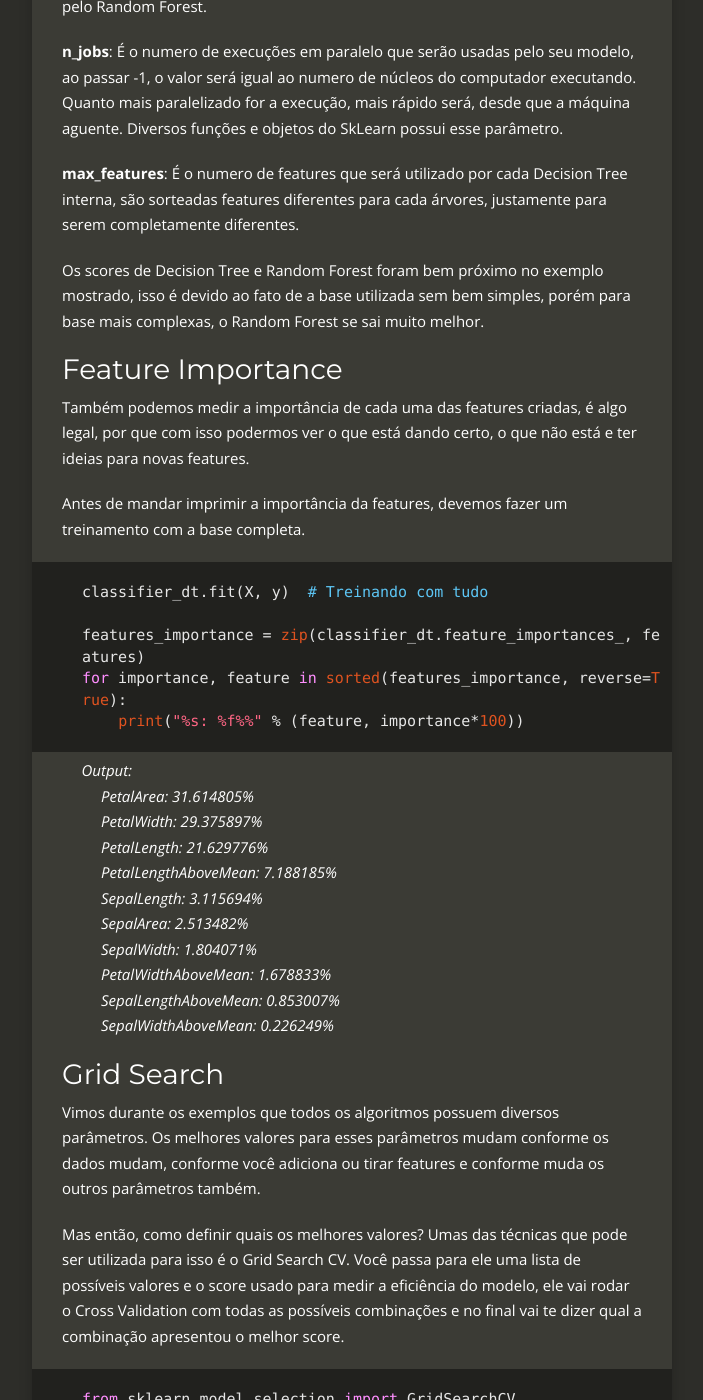
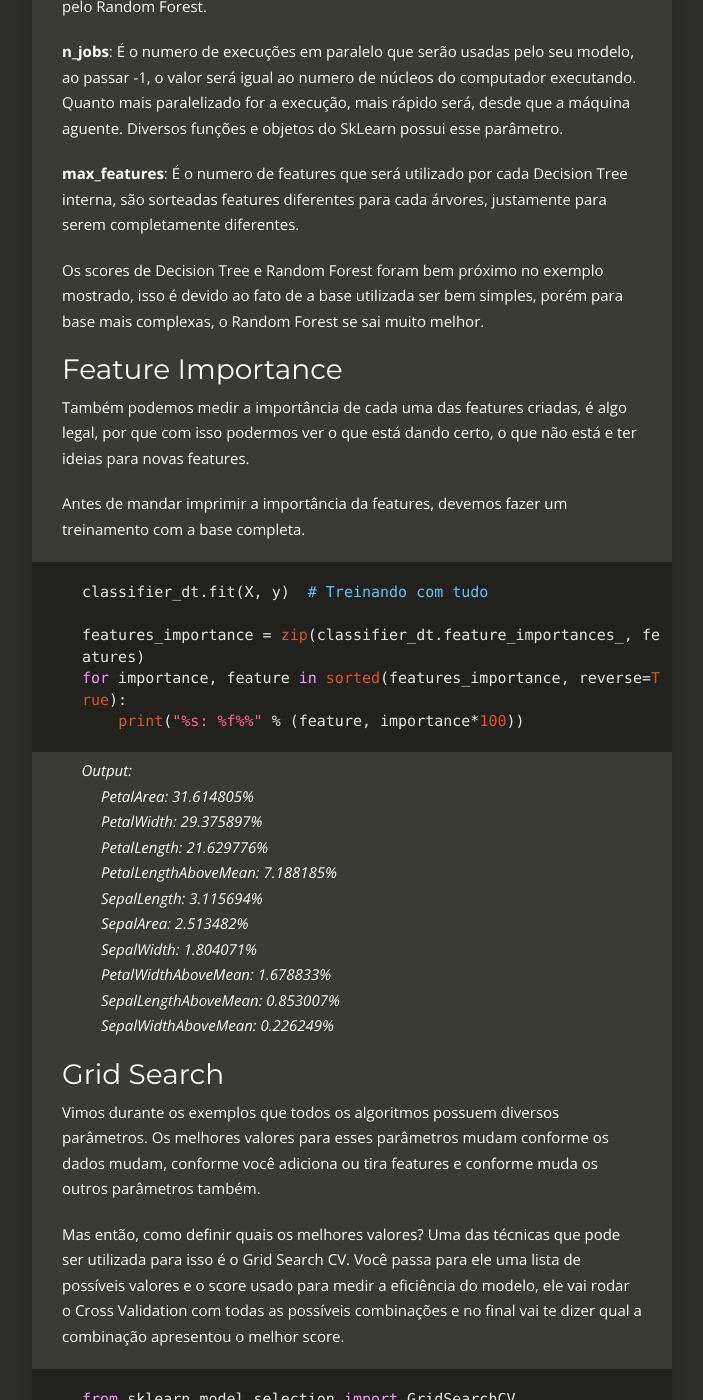
Before and after one commit to carlosbaia/carlosbaia.github.io, a Jekyll site: the page built from _posts/2016-12-24-decision-tree-e-random-forest.md, in a window 1280 px wide and 1400 px high, scrolled down 11804 px. Shown: the whole window, without its empty margins (288-991 px from the left). Built offline with Jekyll 4.4.1, drawn with Linux system fonts in a browser that asks for light colours; nearby versions of some CDN libraries; some of the changed text lies outside the part shown.

Commit message:
More post fixes

```diff
--- a/_posts/2016-12-24-decision-tree-e-random-forest.md
+++ b/_posts/2016-12-24-decision-tree-e-random-forest.md
@@ -297,7 +297,7 @@ Por ser um conjunto de Decision Trees o objeto [RandomForestClassifier](http://s
 
 **max_features**: É o numero de features que será utilizado por cada Decision Tree interna, são sorteadas features diferentes para cada árvores, justamente para serem  completamente diferentes.
 
-Os scores de Decision Tree e Random Forest foram bem próximo no exemplo mostrado, isso é devido ao fato de a base utilizada sem bem simples, porém para base mais complexas, o Random Forest se sai muito melhor.
+Os scores de Decision Tree e Random Forest foram bem próximo no exemplo mostrado, isso é devido ao fato de a base utilizada ser bem simples, porém para base mais complexas, o Random Forest se sai muito melhor.
 
 
 ### Feature Importance
@@ -328,9 +328,9 @@ for importance, feature in sorted(features_importance, reverse=True):
 
 ### Grid Search
 
-Vimos durante os exemplos que todos os algoritmos possuem diversos parâmetros. Os melhores valores para esses parâmetros mudam conforme os dados mudam, conforme você adiciona ou tirar features e conforme muda os outros parâmetros também.
+Vimos durante os exemplos que todos os algoritmos possuem diversos parâmetros. Os melhores valores para esses parâmetros mudam conforme os dados mudam, conforme você adiciona ou tira features e conforme muda os outros parâmetros também.
 
-Mas então, como definir quais os melhores valores? Umas das técnicas que pode ser utilizada para isso é o Grid Search CV.
+Mas então, como definir quais os melhores valores? Uma das técnicas que pode ser utilizada para isso é o Grid Search CV.
 Você passa para ele uma lista de possíveis valores e o score usado para medir a eficiência do modelo, ele vai rodar o Cross Validation com todas as possíveis combinações e no final vai te dizer qual a combinação apresentou o melhor score.
 
 {% highlight python %}
```
Also changed, not shown: other parts of _posts/2016-12-24-decision-tree-e-random-forest.md (+3 -3 lines).
